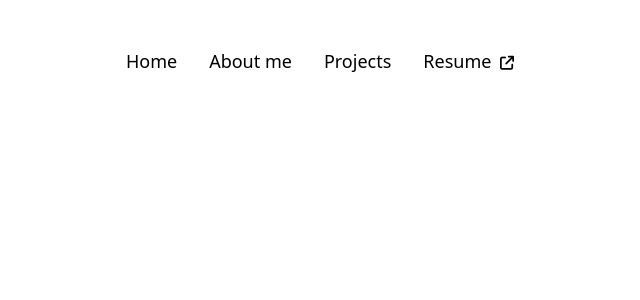
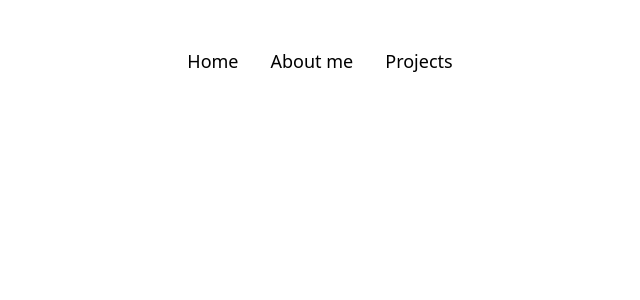
Before and after one commit to jadenlohh/portfolio, a React (Create React App) app: page / in a window 1280 px wide. Shown: the top 300 px of the page, without its empty margins (320-960 px from the left). Built offline with nearby package versions, Linux system fonts and the light colour scheme; the HTML template or start-up script is replaced by a standard one.

Commit message:
chore: remove link for resume

```diff
--- a/src/components/Navbar.jsx
+++ b/src/components/Navbar.jsx
@@ -4,11 +4,10 @@ import '../styles/navbar.css';
 
 const Navbar = () => {
   return (
-    <nav className='navbar justify-content-center pt-5'>
+    <nav className='navbar justify-content-center py-5'>
       <a className='mx-2 px-2' href='/'>Home</a>
       <a className='mx-2 px-2' href='#about-me'>About me</a>
       <a className='mx-2 px-2' href='#projects'>Projects</a>
-      <a className='mx-2 px-2' href='https://google.com' target='_blank' rel='noopener noreferrer '>Resume <span><i className='fa-solid fa-arrow-up-right-from-square ms-1'></i></span></a>
     </nav>
   )
 }
```
